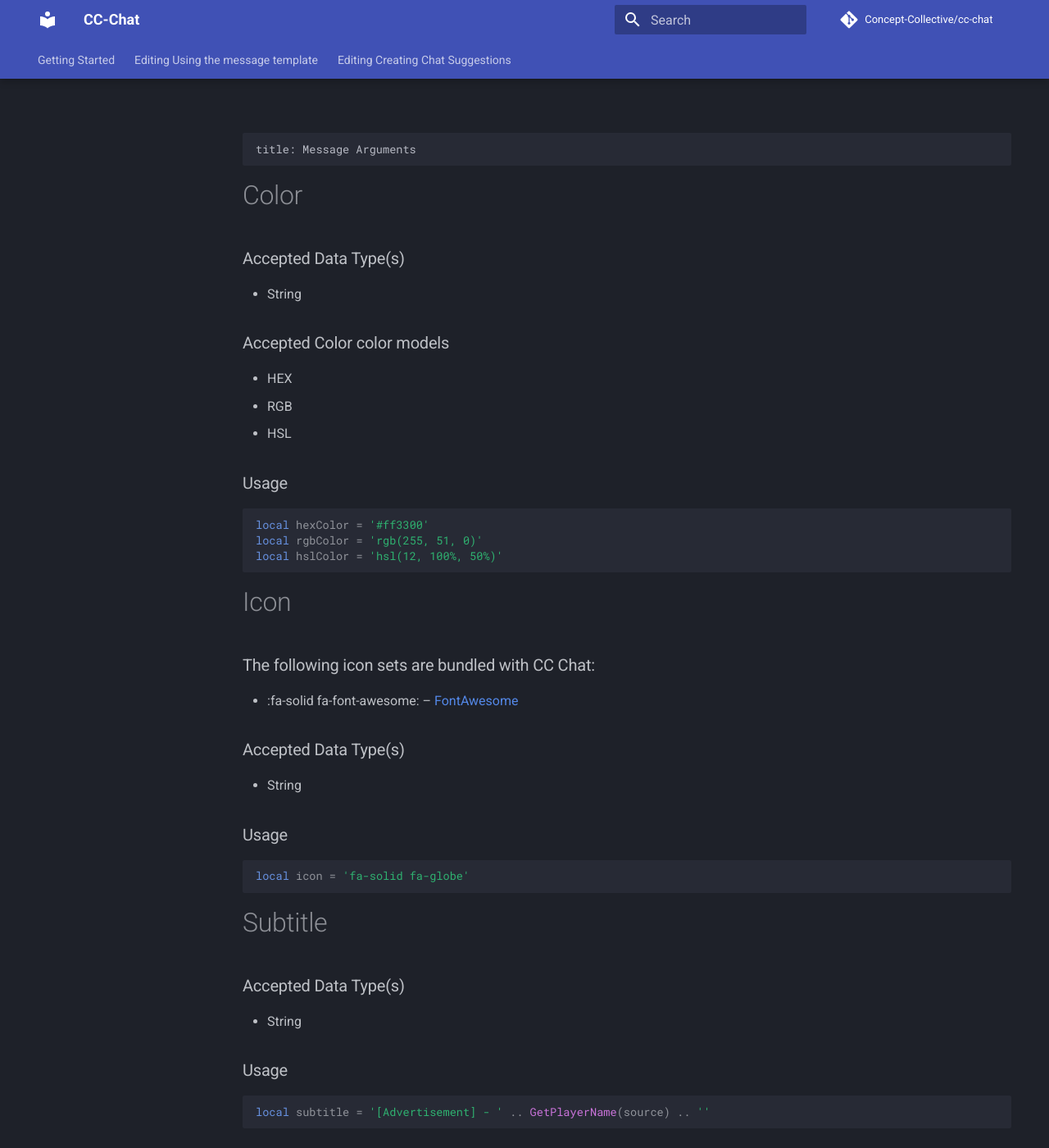
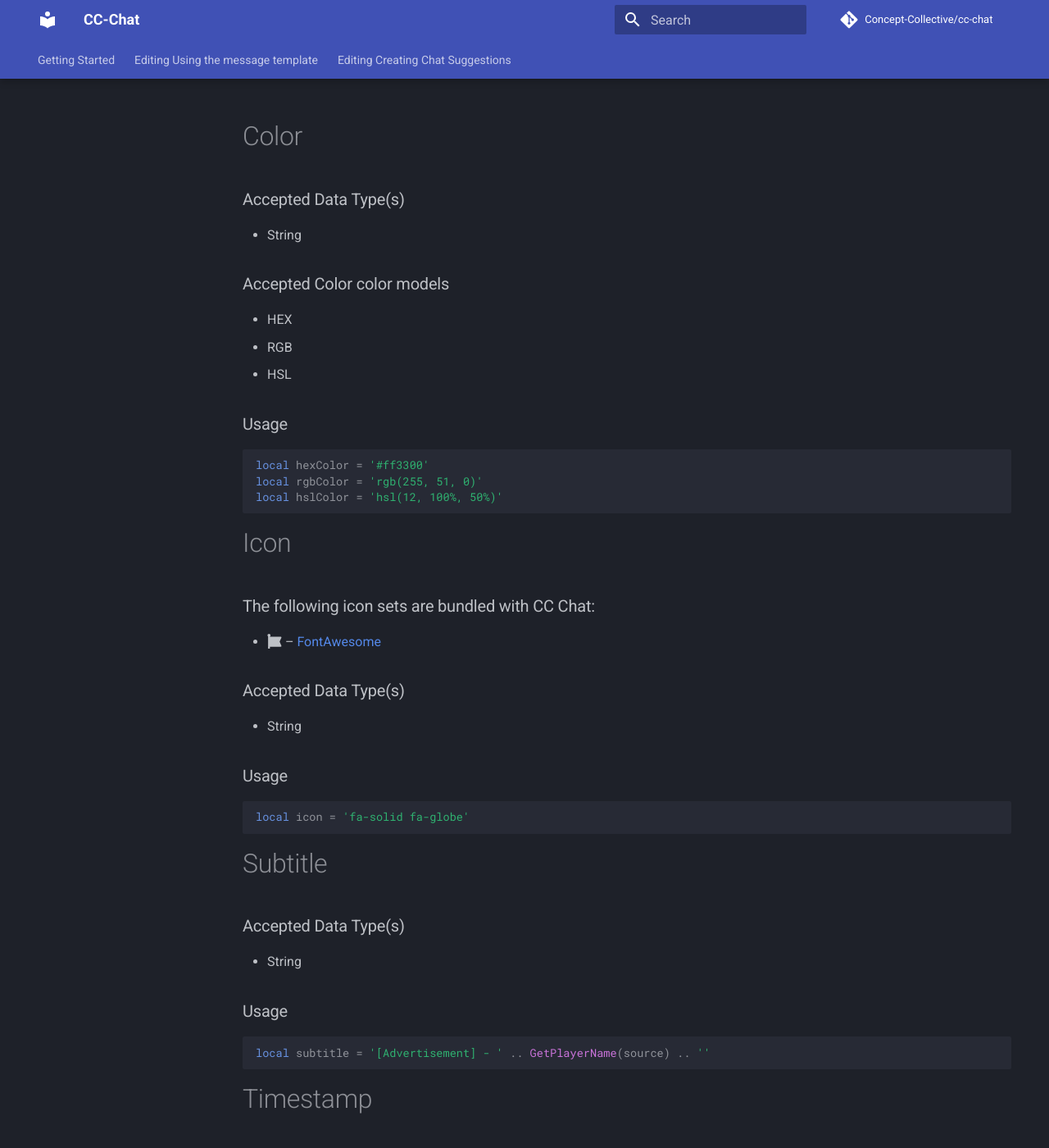
Before and after one commit to Concept-Collective/cc-chat, an MkDocs documentation site: the page built from docs/message-arguments.md, in a window 1280 px wide and 1400 px high. Shown: the whole window at 82% size. Built offline with MkDocs 1.6.1 and Material for MkDocs 9.7.7, drawn with Linux system fonts in a browser that asks for light colours; comment, search, counter and statistics services are not loaded.

Commit message:
Update message-arguments.md

````diff
--- a/docs/message-arguments.md
+++ b/docs/message-arguments.md
@@ -1,6 +1,6 @@
-```
+---
 title: Message Arguments
-```
+---
 
 # Color
 ### Accepted Data Type(s)
@@ -18,7 +18,7 @@ local hslColor = 'hsl(12, 100%, 50%)'
 
 # Icon
 ### The following icon sets are bundled with CC Chat:
--  :fa-solid fa-font-awesome:  –  [FontAwesome](https://fontawesome.com/search?m=free)
+- :fontawesome-brands-font-awesome: – [FontAwesome](https://fontawesome.com/search?m=free)
 ### Accepted Data Type(s)
 - String
 ### Usage
````
